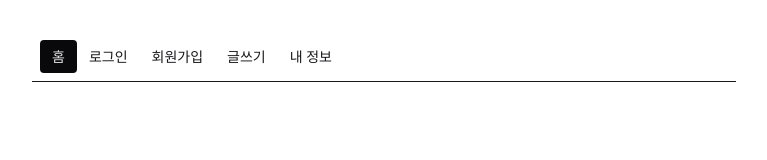
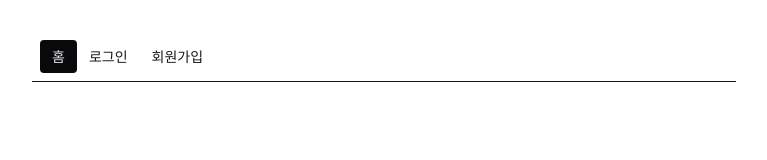
Before and after one commit to metakit-sorucecode/react-blog, a React (Vite) app in the folder react-blog/: page / in a window 1280 px wide. Shown: the top 160 px of the page, without its empty margins (256-1023 px from the left). Built offline with nearby package versions, Linux system fonts and the light colour scheme.

Commit message:
[login] 로그인 여부로 헤더 메뉴 바꾸기
Chapter: login
Task: T4
Source: 757ed9b 2622b3d 4c0da83

```diff
--- a/react-blog/src/components/Header.jsx
+++ b/react-blog/src/components/Header.jsx
@@ -1,6 +1,10 @@
 import { NavLink } from "react-router-dom";
+import { useAuthStore } from "../store/authStore";
 
 export default function Header() {
+  const isLogin = useAuthStore((state) => state.isLogin);
+  const username = useAuthStore((state) => state.username);
+
   return (
     <ul className="menu menu-horizontal">
       <li>
@@ -8,18 +12,31 @@ export default function Header() {
           홈
         </NavLink>
       </li>
+      {isLogin ? (
+        <>
+          <li>
+            <NavLink to="/save-form">글쓰기</NavLink>
+          </li>
+          <li>
+            <NavLink to="/user-info">내 정보</NavLink>
+          </li>
+          <li>
+            <button>로그아웃</button>
+          </li>
+          <li>
+            <span>{username}님</span>
+          </li>
+        </>
+      ) : (
+        <>
           <li>
             <NavLink to="/login-form">로그인</NavLink>
           </li>
           <li>
             <NavLink to="/join-form">회원가입</NavLink>
           </li>
-      <li>
-        <NavLink to="/save-form">글쓰기</NavLink>
-      </li>
-      <li>
-        <NavLink to="/user-info">내 정보</NavLink>
-      </li>
+        </>
+      )}
     </ul>
   );
 }
```
Lines whose indentation alone changed are shown as unchanged.
